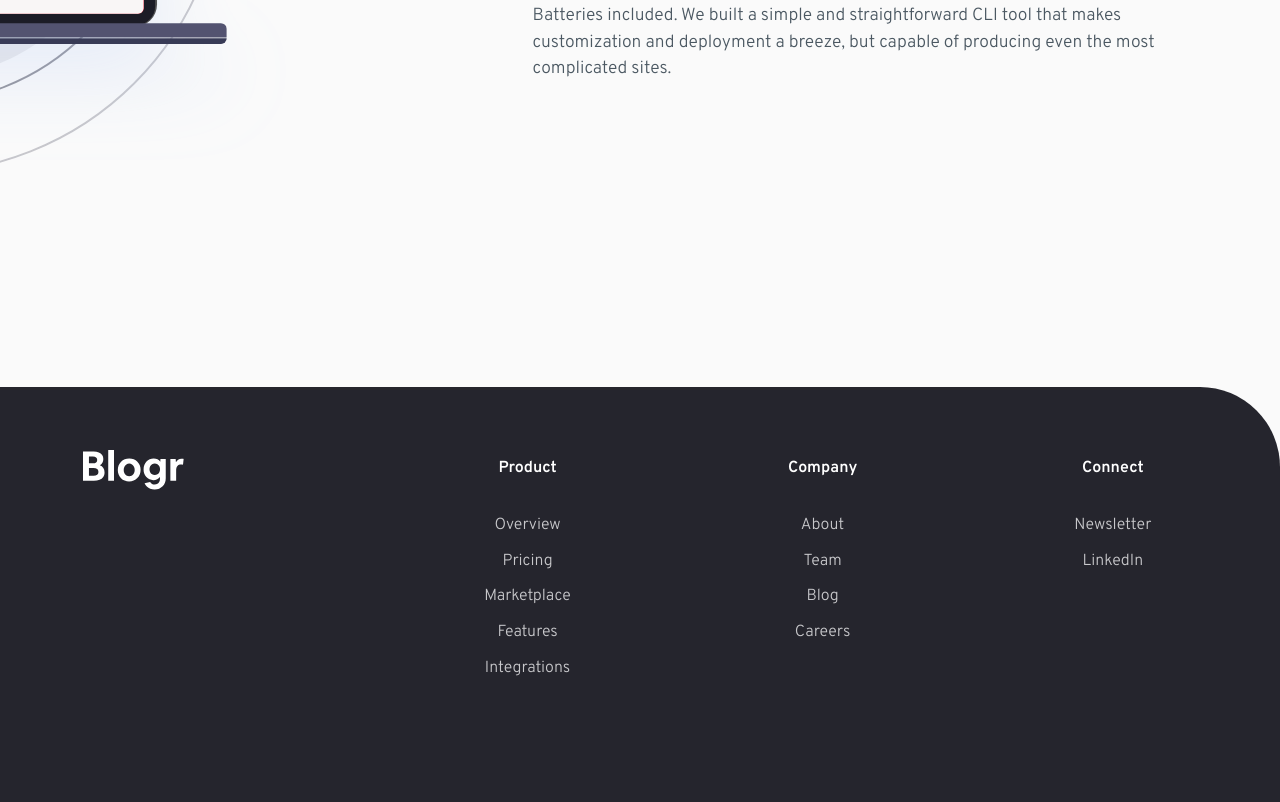
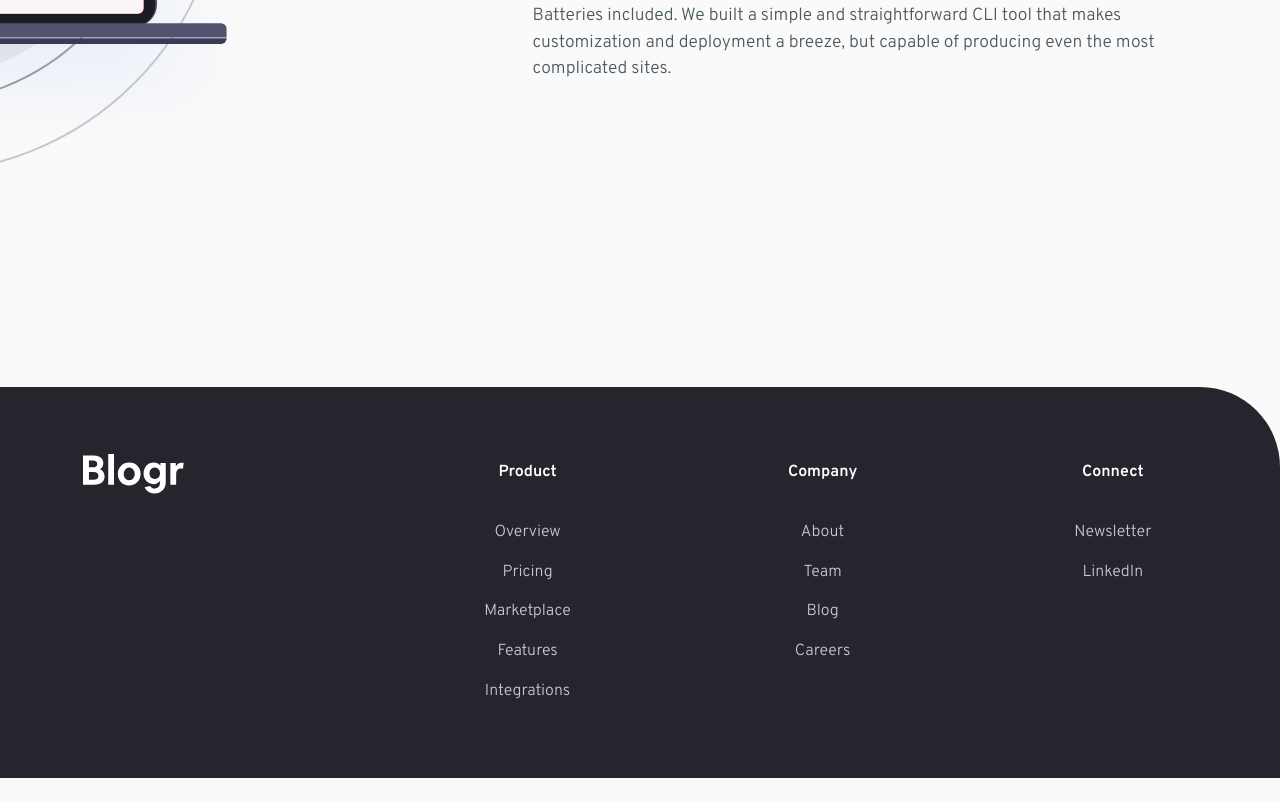
Before and after one commit to rida192/Bloger, a plain HTML site: page index.html in a window 1280 px wide. Shown: the part 2595-3397 px from the top of the page. After the commit the page ends 3373 px from the top, so only its background shows below. Drawn offline with Linux system fonts and the light colour scheme.

Commit message:
last upload

```diff
--- a/assets/scss/_footer.scss
+++ b/assets/scss/_footer.scss
@@ -17,6 +17,10 @@
   background-color: $Ver-dark-black-blue-foote-background;
   border-top-right-radius: 80px;
   padding-top: 63px;
+  @include breakpoint-up(large) {
+    padding-top: 67px;
+    padding-bottom: 12px;
+  }
   padding-bottom: 63px;
   text-align: center;
   &__logo {
@@ -47,11 +51,15 @@
         font-weight: bold;
         margin-bottom: 32px;
         @include breakpoint-up(large) {
-          margin-bottom: 36px;
+          margin-bottom: 39px;
         }
       }
       &:not(:first-child) {
         margin-bottom: 15px;
+        @include breakpoint-up(large) {
+          margin-bottom: 19px;
+        }
+
         &:hover {
           text-decoration: underline;
           transform: scale(1.05);
```
Also changed, not shown: assets/css/style.css, style.css, 1 other file.
